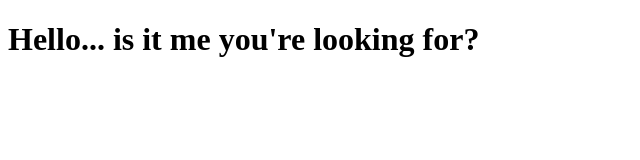
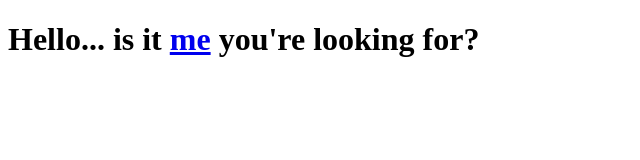
Before and after one commit to luxvalerian/markdown-test, a plain HTML site: page index.html in a window 1280 px wide. Shown: the full height of the page, 0-640 px from the left. Drawn offline with Linux system fonts and the light colour scheme.

Commit message:
added imgur video to text

```diff
--- a/index.html
+++ b/index.html
@@ -8,7 +8,7 @@
     <link rel="stylesheet" href="style.css">
 </head>
 <body>
-    <h1>Hello... is it me you're looking for?</h1>
+    <h1>Hello... is it <a href="https://imgur.com/gallery/sHzH8vZ">me</a> you're looking for?</h1>
     <script src="main.js"></script>
 </body>
 </html>
```
